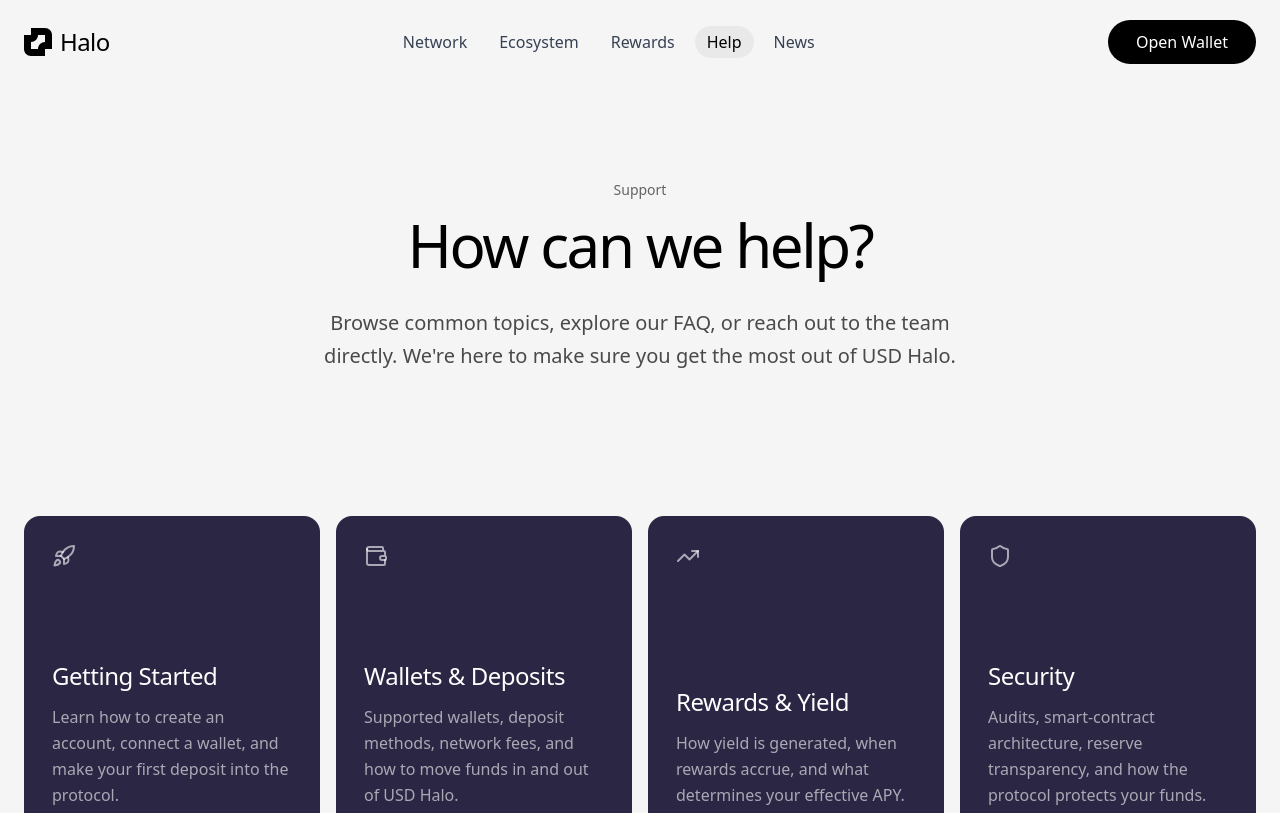
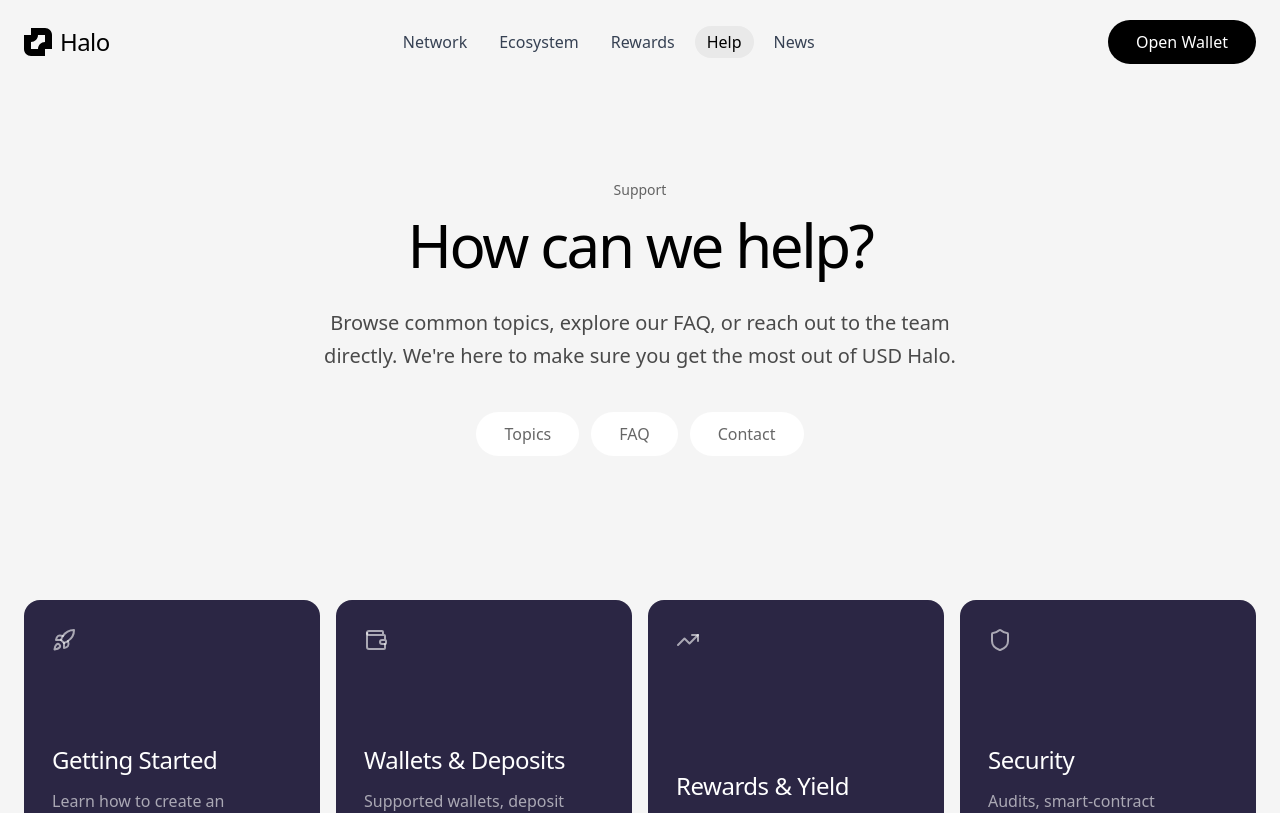
Before and after one commit to 103492-MaxPaardekam/usd-halo, a React (Vite) app: page /help in a window 1280 px wide. Shown: the top 813 px of the page. Built offline with nearby package versions, Linux system fonts and the light colour scheme; no server answers.

Commit message:
Add section jump navigation for Help, Rewards, and Commerce pages

```diff
--- /dev/null
+++ b/src/components/SectionJumpNav.tsx
@@ -0,0 +1,28 @@
+interface SectionJumpItem {
+  label: string;
+  href: string;
+}
+
+interface SectionJumpNavProps {
+  items: SectionJumpItem[];
+  className?: string;
+}
+
+export function SectionJumpNav({ items, className = "" }: SectionJumpNavProps) {
+  return (
+    <nav
+      aria-label="Section quick navigation"
+      className={`flex flex-wrap items-center gap-3 ${className}`}
+    >
+      {items.map((item) => (
+        <a
+          key={item.href}
+          href={item.href}
+          className="bg-white text-black/60 text-base font-medium px-7 py-2.5 rounded-full hover:text-black transition-colors duration-200"
+        >
+          {item.label}
+        </a>
+      ))}
+    </nav>
+  );
+}
--- a/src/pages/Commerce.tsx
+++ b/src/pages/Commerce.tsx
@@ -1,5 +1,6 @@
 import { CTAButton } from "../components/CTAButton";
 import { SectionContainer } from "../components/SectionContainer";
+import { SectionJumpNav } from "../components/SectionJumpNav";
 
 const integrationSteps = [
   {
@@ -64,6 +65,13 @@ const commerceDataStates = [
   },
 ];
 
+const commerceJumpItems = [
+  { label: "Benefits", href: "#commerce-benefits" },
+  { label: "States", href: "#commerce-states" },
+  { label: "Integrate", href: "#commerce-steps" },
+  { label: "Proof", href: "#commerce-proof" },
+];
+
 export function Commerce() {
   return (
     <>
@@ -88,12 +96,14 @@ export function Commerce() {
               loyalty without lifting a finger. Integrate Halo and turn payments
               into a growth engine.
             </p>
+            <SectionJumpNav items={commerceJumpItems} className="mt-10" />
           </div>
         </div>
       </SectionContainer>
 
       {/* Merchant Benefits — Bento Grid */}
-      <SectionContainer py="py-12">
+      <SectionContainer py="py-12" className="scroll-mt-24">
+        <div id="commerce-benefits" className="sr-only" />
         <h2
           className="text-black text-4xl md:text-5xl font-medium leading-tight mb-12"
           style={{ letterSpacing: "-0.03em" }}
@@ -155,7 +165,8 @@ export function Commerce() {
       </SectionContainer>
 
       {/* API Placeholder States */}
-      <SectionContainer py="py-12">
+      <SectionContainer py="py-12" className="scroll-mt-24">
+        <div id="commerce-states" className="sr-only" />
         <span className="text-black/60 text-sm mb-2 block">
           Integration readiness
         </span>
@@ -192,7 +203,8 @@ export function Commerce() {
       </SectionContainer>
 
       {/* Integration Steps */}
-      <SectionContainer>
+      <SectionContainer className="scroll-mt-24">
+        <div id="commerce-steps" className="sr-only" />
         <h2
           className="text-black text-4xl md:text-5xl font-medium leading-tight mb-12"
           style={{ letterSpacing: "-0.03em" }}
@@ -226,7 +238,8 @@ export function Commerce() {
       </SectionContainer>
 
       {/* Case Studies */}
-      <SectionContainer py="py-12">
+      <SectionContainer py="py-12" className="scroll-mt-24">
+        <div id="commerce-proof" className="sr-only" />
         <div className="grid grid-cols-1 lg:grid-cols-2 gap-12 items-start">
           <div>
             <h2
--- a/src/pages/Help.tsx
+++ b/src/pages/Help.tsx
@@ -1,6 +1,7 @@
 import { useState } from "react";
 import { Rocket, Wallet, TrendingUp, Shield, ChevronDown } from "lucide-react";
 import { SectionContainer } from "../components/SectionContainer";
+import { SectionJumpNav } from "../components/SectionJumpNav";
 
 const categories = [
   {
@@ -60,6 +61,12 @@ const faqs = [
     answer:
       "Withdrawals are processed instantly on-chain. Connect your wallet, choose the amount you'd like to redeem, and confirm the transaction. Your USDC is returned to your wallet in the same block — no waiting period, no approval queue.",
   },
+];
+
+const helpJumpItems = [
+  { label: "Topics", href: "#help-topics" },
+  { label: "FAQ", href: "#help-faq" },
+  { label: "Contact", href: "#help-contact" },
 ];
 
 function FAQItem({ question, answer }: { question: string; answer: string }) {
@@ -123,11 +130,16 @@ export function Help() {
             Browse common topics, explore our FAQ, or reach out to the team
             directly. We're here to make sure you get the most out of USD Halo.
           </p>
+          <SectionJumpNav
+            items={helpJumpItems}
+            className="justify-center mt-10"
+          />
         </div>
       </SectionContainer>
 
       {/* Category Cards */}
-      <SectionContainer py="py-12">
+      <SectionContainer py="py-12" className="scroll-mt-24">
+        <div id="help-topics" className="sr-only" />
         <div className="grid grid-cols-1 sm:grid-cols-2 lg:grid-cols-4 gap-4">
           {categories.map((cat) => (
             <div
@@ -152,7 +164,8 @@ export function Help() {
       </SectionContainer>
 
       {/* FAQ Section */}
-      <SectionContainer>
+      <SectionContainer className="scroll-mt-24">
+        <div id="help-faq" className="sr-only" />
         <h2
           className="text-black text-4xl md:text-5xl font-medium leading-tight mb-12"
           style={{ letterSpacing: "-0.03em" }}
@@ -205,7 +218,8 @@ export function Help() {
       </SectionContainer>
 
       {/* Contact CTA */}
-      <SectionContainer>
+      <SectionContainer className="scroll-mt-24">
+        <div id="help-contact" className="sr-only" />
         <div className="bg-[#2B2644] rounded-2xl p-12 text-center max-w-3xl mx-auto">
           <h2
             className="text-white text-4xl md:text-5xl font-medium leading-tight mb-4"
--- a/src/pages/Rewards.tsx
+++ b/src/pages/Rewards.tsx
@@ -1,5 +1,6 @@
 import { CTAButton } from "../components/CTAButton";
 import { SectionContainer } from "../components/SectionContainer";
+import { SectionJumpNav } from "../components/SectionJumpNav";
 
 const steps = [
   {
@@ -64,6 +65,13 @@ const rewardsDataStates = [
   },
 ];
 
+const rewardsJumpItems = [
+  { label: "Mechanics", href: "#rewards-mechanics" },
+  { label: "Compare", href: "#rewards-compare" },
+  { label: "States", href: "#rewards-states" },
+  { label: "Start", href: "#rewards-start" },
+];
+
 export function Rewards() {
   return (
     <>
@@ -83,11 +91,13 @@ export function Rewards() {
             Hold USD Halo and earn automatic, passive yield — no staking, no
             lockups, no manual claiming. Your balance grows every single day.
           </p>
+          <SectionJumpNav items={rewardsJumpItems} className="mt-10" />
         </div>
       </SectionContainer>
 
       {/* Reward Mechanics — Bento Grid */}
-      <SectionContainer py="py-12">
+      <SectionContainer py="py-12" className="scroll-mt-24">
+        <div id="rewards-mechanics" className="sr-only" />
         <span className="text-black/60 text-sm mb-2 block">
           Reward Mechanics
         </span>
@@ -152,7 +162,8 @@ export function Rewards() {
       </SectionContainer>
 
       {/* APY Comparison */}
-      <SectionContainer>
+      <SectionContainer className="scroll-mt-24">
+        <div id="rewards-compare" className="sr-only" />
         <div className="grid grid-cols-1 lg:grid-cols-2 gap-12 items-start">
           <div>
             <span className="text-black/60 text-sm mb-2 block">
@@ -206,7 +217,8 @@ export function Rewards() {
       </SectionContainer>
 
       {/* API Placeholder States */}
-      <SectionContainer>
+      <SectionContainer className="scroll-mt-24">
+        <div id="rewards-states" className="sr-only" />
         <span className="text-black/60 text-sm mb-2 block">
           Integration readiness
         </span>
@@ -243,7 +255,8 @@ export function Rewards() {
       </SectionContainer>
 
       {/* How to Start */}
-      <SectionContainer py="py-12">
+      <SectionContainer py="py-12" className="scroll-mt-24">
+        <div id="rewards-start" className="sr-only" />
         <span className="text-black/60 text-sm mb-2 block">
           Getting Started
         </span>
```
